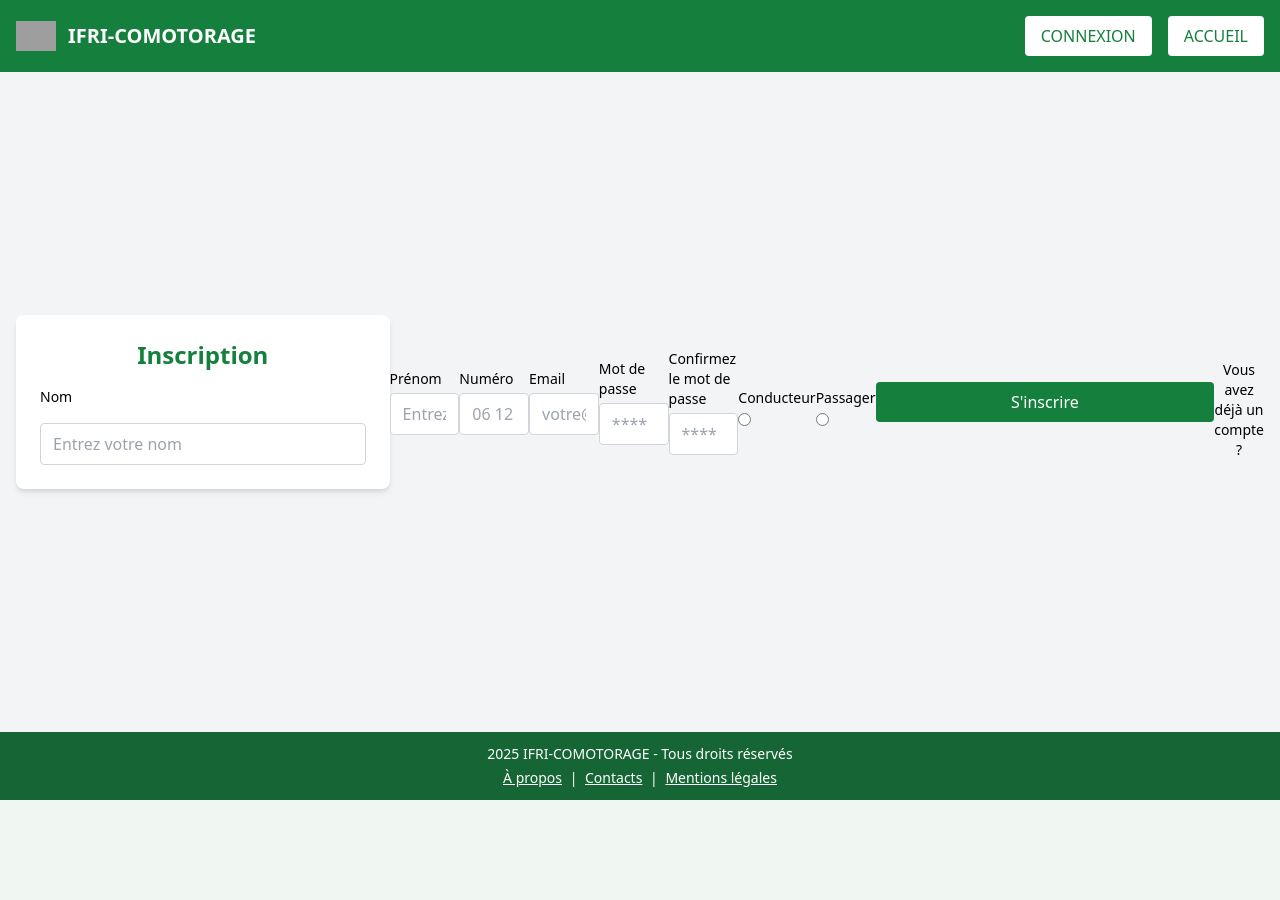
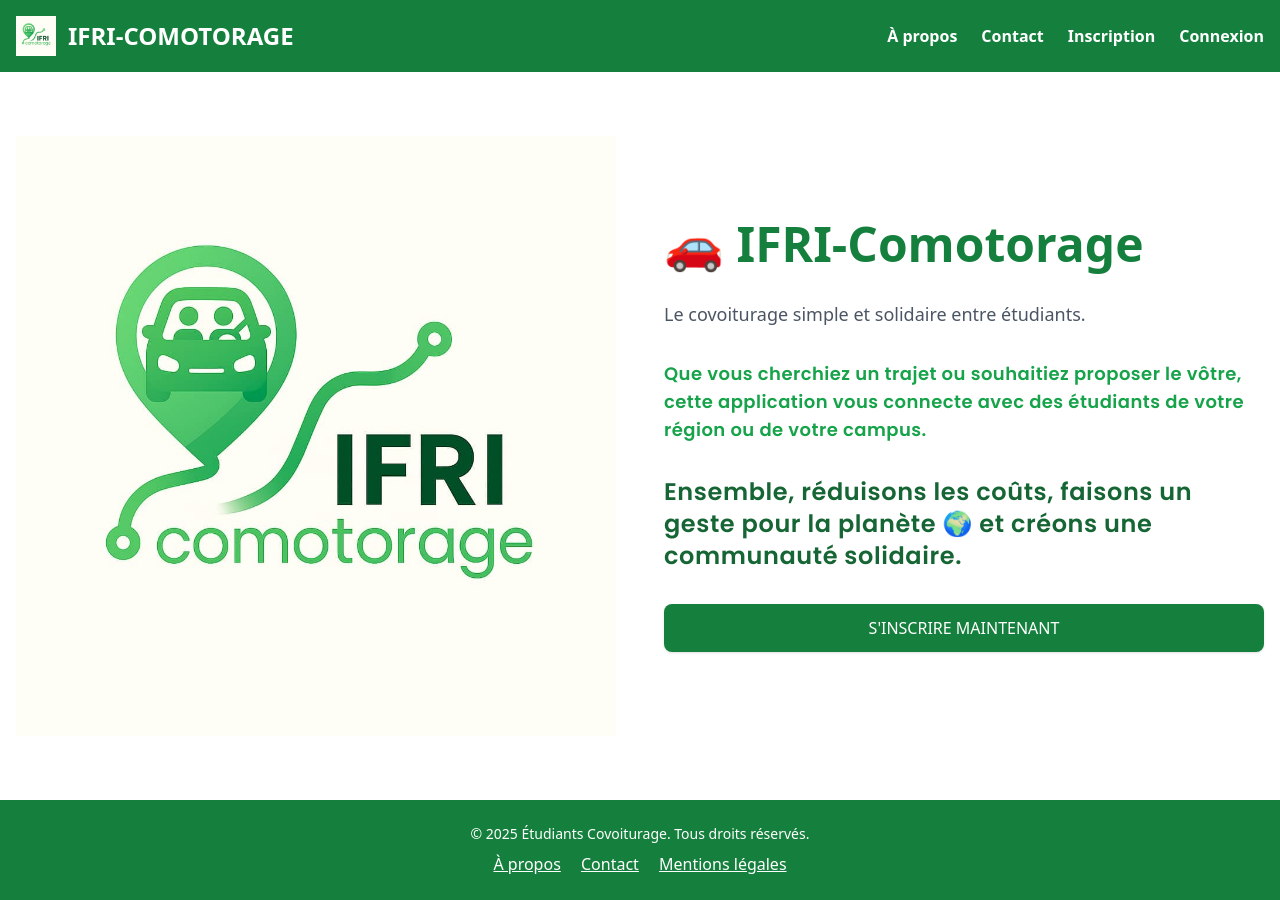
Before and after one commit to Eudes147/PIL1_2425_28, a Django app: page / in a window 1280 px wide. Before the commit the page ends 800 px from the top, so only its background shows below. Run offline with Django 5.2, Linux system fonts and the light colour scheme; some libraries are stand-ins or nearby versions; grey boxes are pictures that could not be loaded.

Commit message:
ajustement des redirections au niveau des templates, du logo et modification de la page d'accueil

```diff
--- a/authentificate_user/templates/accueil.html
+++ b/authentificate_user/templates/accueil.html
@@ -1,85 +1,82 @@
+{% load static %}
+
 <!DOCTYPE html>
 <html lang="fr">
 <head>
   <meta charset="UTF-8" />
   <meta name="viewport" content="width=device-width, initial-scale=1.0" />
-        <title>Accueil - IFRI-COMOTORAGE</title>
+  <title>Étudiants Covoiturage</title>
   <script src="https://cdn.tailwindcss.com"></script>
-        <style>
-            .scroll-container::-webkit-scrollbar {
-            display: none;
-            }
+  <link href="https://fonts.googleapis.com/css2?family=Poppins:wght@400;600&display=swap" rel="stylesheet">
+</head>
+<body class="bg-grey-100 justify-between flex flex-col min-h-screen">
 
-        </style>
-    </head>
-    <body class="bg-gray-100 min-h-screen flex flex-col justify-between">
 
-    <!-- Header -->
-    <header class="bg-green-700 text-white p-4 flex justify-between items-center">
+    <header class="bg-green-700 text-white p-4 justify-between items-center">
+        <div class="container mx-auto flex justify-between items-center">
             <div class="flex items-center">
-           {% load static %}
-            <img src="{% static 'authentificate_user/static/logo.jpeg.jpeg' %}" alt="logo ifri comotorage" class="w-10 h-auto mr-3">
-            <h1 class="text-xl font-bold">IFRI-COMOTORAGE</h1>
+                <img src="{% static 'logo.jpg' %}" alt="logo ifri comotorage" class="w-10 h-auto mr-3">
+                <h1 class="text-2xl font-bold">IFRI-COMOTORAGE</h1>
             </div>
-        <div class="space-x-2">
-        <button onclick="window.location.href='{% url 'inscription' %}'" class="bg-white text-green-700 px-4 py-2 rounded hover:bg-gray-200">Inscription</button>
-        <button onclick="window.location.href='{% url 'connexion' %}''" class="bg-white text-green-700 px-4 py-2 rounded hover:bg-gray-200">Connexion</button>
+
+            <nav class="hidden md:flex space-x-6 font-semibold">
+                <a href="/about" class="hover:underline">À propos</a>
+                <a href="/contact" class="hover:underline">Contact</a>
+                <a href="/inscription" class="hover:underline">Inscription</a>
+                <a href="/connexion" class="hover:underline">Connexion</a>
+            </nav>
+
+            <button class="md:hidden focus:outline-none" onclick="toggleMenu()">
+                <svg xmlns="http://www.w3.org/2000/svg" class="h-7 w-7" fill="none" viewBox="0 0 24 24" stroke="white">
+                    <path stroke-linecap="round" stroke-linejoin="round" stroke-width="2"
+                    d="M4 6h16M4 12h16M4 18h16" />
+                </svg>
+            </button>
+        </div>
+
+        <div id="mobile-menu" class="md:hidden hidden px-4 pb-4 space-y-2">
+            <a href="/about" class="block py-2 border-b border-white">À propos</a>
+            <a href="/contact" class="block py-2 border-b border-white">Contact</a>
+            <a href="/inscription" class="block py-2 border-b border-white">Inscription</a>
+            <a href="/connexion" class="block py-2">Connexion</a>
         </div>
     </header>
 
-    <!-- Main -->
-    <main class="flex-grow p-6 text-center">
-        <h2 class="text-2xl font-bold text-green-700 mb-6">BIENVENUE SUR VOTRE APPLICATION DE COVOITURAGE</h2>
 
-        <!-- Images Desktop -->
-        <div class="hidden md:flex justify-center space-x-4 mb-6">
-        <img src="assets/ressources/image1.png" alt="Image 1" class="rounded shadow">
-        <img src="assets/ressources/image2.jpg" alt="Image 2" class="rounded shadow">
-        <img src="assets/ressources/image3.jpg" alt="Image 3" class="rounded shadow">
+    <main class="flex-grow">
+        <section class="container mx-auto px-4 py-16 flex flex-col md:flex-row items-center justify-between gap-12">
+
+            <div class="md:w-1/2 text-center md:text-left">
+                <img src="{% static 'logo.jpg' %}" alt="Logo">
             </div>
 
-        <!-- Images Mobile -->
-        <div class="md:hidden mb-4">
-        <div id="mobile-slider" class="overflow-hidden w-full flex justify-center">
-            <img id="slider-image" src="assets/ressources/image1.png" alt="Slider" class="rounded shadow">
+
+            <div class="md:w-1/2 text-gray-700 flex flex-col space-y-8">
+                <h2 class="text-4xl md:text-5xl font-extrabold text-green-700">🚗 IFRI-Comotorage</h2>
+                <p class="mt-3 text-lg text-gray-600">Le covoiturage simple et solidaire entre étudiants.</p>
+                <p class="text-sm md:text-lg text-green-600 w-full font-[poppins] font-semibold tracking-wide leading-relaxed">
+                    Que vous cherchiez un trajet ou souhaitiez proposer le vôtre, cette application vous connecte avec des étudiants de votre région ou de votre campus.
+                </p>
+                <p class="mt-4 text-sm md:text-2xl text-green-800 w-full font-[poppins] font-semibold tracking-wide leading-relaxed">
+                    Ensemble, réduisons les coûts, faisons un geste pour la planète 🌍 et créons une communauté solidaire.
+                </p>
+                <a href="/register" class="mt-6 inline-block bg-green-700 text-white px-6 py-3 rounded-lg shadow hover:bg-green-800 transition text-center">
+                    S'INSCRIRE MAINTENANT
+                </a>
             </div>
-
-        <div class="flex justify-center mt-4 space-x-2">
-            <button onclick="changeImage(0)" class="bg-green-700 text-white px-3 py-1 rounded text-sm">1</button>
-            <button onclick="changeImage(1)" class="bg-green-700 text-white px-3 py-1 rounded text-sm">2</button>
-            <button onclick="changeImage(2)" class="bg-green-700 text-white px-3 py-1 rounded text-sm">3</button>
-        </div>
-
-        </div>
-
-        <p class="text-green-700 max-w-2xl mx-auto mt-4 text-4xl">
-        Parce que se déplacer ensemble c'est plus simple,économique et écologique notre plateforme facilite le trajet entre étudiants en mettant en relation ceux qui proposent un trajet avec ceux qui recherchent un moyen de transport. <br> Que ce soit pour aller au cours, assister àun évènement universitaire, rentrer chez soi ou simplement partager un trajet quotidien, notre service est là pour vous simplifier la vie. <br> Inscrivez vous dès maintenant, créez votre profil et publiez des demandes ou des offres de covoiturage
-        </p>
+        </section>
     </main>
 
-    <!-- Footer -->
-    <footer class="bg-green-700 text-white text-center text-sm p-4">
-        <p>2025 IFRI-COMOTORAGE - Tous droits réservés</p>
-        <div class="mt-1">
-        <a href="'{% url 'about' %}'" class="underline mx-1">À propos</a> |
-        <a href="'{% url 'contact' %}'" class="underline mx-1">Contacts</a> |
-        <a href="'{% url 'about' %}'" class="underline mx-1">Mentions légales</a>
+  <footer class="bg-green-700 text-white py-6 mt-auto">
+    <div class="container mx-auto text-center">
+      <p class="text-sm">&copy; 2025 Étudiants Covoiturage. Tous droits réservés.</p>
+      <div class="mt-2">
+        <a href="/about" class="underline mx-2">À propos</a>
+        <a href="/contact" class="underline mx-2">Contact</a>
+        <a href="mentions-legales.html" class="underline mx-2">Mentions légales</a>
+      </div>
     </div>
   </footer>
-
-
-    <!-- Script pour changer d’image sur mobile -->
-    <script>
-        const images = [
-        "assets/ressources/image1.png",
-        "assets/ressources/image2.jpg",
-        "assets/ressources/image3.jpg"
-        ];
-
-        function changeImage(index) {
-        document.getElementById("slider-image").src = images[index];
-        }
-    </script>
-
+<script src="assets/js/accueil.js"></script>
 </body>
 </html>
--- a/authentificate_user/templates/inscription.html
+++ b/authentificate_user/templates/inscription.html
@@ -1,3 +1,4 @@
+{% load static %}
 <!DOCTYPE html>
 <html lang="fr">
 <head>
@@ -11,8 +12,8 @@
 
     <header class="bg-green-700 text-white p-4 flex justify-between items-center">
         <div class="flex items-center">
-            {% load static %}
-             <img src="{% static 'authentificate_user/static/logo.jpeg.jpeg' %}" alt="logo ifri comotorage" class="w-10 h-auto mr-3">
+
+             <img src="{% static 'logo.jpg' %}" alt="logo ifri comotorage" class="w-10 h-auto mr-3">
              <h1 class="text-xl font-bold">IFRI-COMOTORAGE</h1>
         </div>
         <div class="flex space-x-4">
@@ -31,9 +32,8 @@
       <h2 class="text-2xl font-bold text-green-700 mb-4 text-center">Inscription</h2>
     <form action="{% url 'inscription' %}" method="post" class="space-y-4" >
         {% csrf_token %}
-
+        <div>
           <label class="block text-sm font-medium">Nom</label>
-
           <input type="text" class="w-full border border-gray-300 rounded px-3 py-2 mt-1" placeholder="Entrez votre nom" required />
         </div>
 
@@ -80,7 +80,7 @@
 
       <p class="text-sm text-center mt-4">
         Vous avez déjà un compte ?
-
+      <a href="/connexion" class="text-green-600 hover:underline">Connectez-vous</a>
       </p>
     </div>
   </main>
@@ -89,9 +89,9 @@
   <footer class="bg-green-800 text-white text-center text-sm p-3">
     <p>2025 IFRI-COMOTORAGE - Tous droits réservés</p>
     <div class="mt-1">
-      <a href="'{% url 'about' %}'" class="underline mx-1">À propos</a> |
-      <a href="'{% url 'contact' %}'" class="underline mx-1">Contacts</a> |
-      <a href="'{% url 'about' %}'" class="underline mx-1">Mentions légales</a>
+      <a href="/about" class="underline mx-1">À propos</a> |
+      <a href="/contact" class="underline mx-1">Contacts</a> |
+      <a href="" class="underline mx-1">Mentions légales</a>
     </div>
   </footer>
 
--- a/authentificate_user/templates/password_reset.html
+++ b/authentificate_user/templates/password_reset.html
@@ -1,3 +1,5 @@
+{% load static %}
+
 <!DOCTYPE html>
 <html lang="fr">
 <head>
@@ -9,7 +11,7 @@
 
     <header class="bg-green-700 text-white p-4 flex justify-between items-center">
         <div class="flex items-center">
-            <img src="assets/ressources/logo.jpeg.jpeg" alt="logo ifri comotorage" class="w-10 h-auto mr-3">
+            <img src="{% static 'logo.jpg' %}" alt="logo ifri comotorage" class="w-10 h-auto mr-3">
             <h1 class="text-xl font-bold">IFRI-COMOTORAGE</h1>
         </div>
         <div class="flex space-x-4">
--- a/authentificate_user/templates/password_reset_complete.html
+++ b/authentificate_user/templates/password_reset_complete.html
@@ -1,3 +1,5 @@
+{% load static %}
+
 <!DOCTYPE html>
 <html lang="fr">
 <head>
@@ -8,7 +10,7 @@
 <body class="bg-gray-100 min-h-screen flex flex-col justify-between">
     <header class="bg-green-700 text-white p-4 flex justify-between items-center">
         <div class="flex items-center">
-            <img src="assets/ressources/logo.jpeg.jpeg" alt="logo ifri comotorage" class="w-10 h-auto mr-3">
+            <img src="{% static 'logo.jpg' %}" alt="logo ifri comotorage" class="w-10 h-auto mr-3">
             <h1 class="text-xl font-bold">IFRI-COMOTORAGE</h1>
         </div>
         <div class="flex space-x-4">
--- a/authentificate_user/templates/password_reset_done.html
+++ b/authentificate_user/templates/password_reset_done.html
@@ -1,3 +1,5 @@
+{% load static %}
+
 <!DOCTYPE html>
 <html lang="fr">
 <head>
--- a/authentificate_user/urls.py
+++ b/authentificate_user/urls.py
@@ -6,11 +6,12 @@ from django.contrib.auth import views as auth_views
 
 urlpatterns = [
 
-    path('', views.inscription, name='inscription'),
-    path('accueil/', accueil, name='accueil'),
+    path('', views.accueil, name='accueil'),
+    path('accueil/', views.accueil, name='accueil'),
+    path('inscription/', views.inscription, name='inscription'),
     path('connexion/', ConnexionView.as_view(), name='connexion'),
-    path('about/', about, name='about'),
-    path('contact/', contact, name='contact'),
+    path('about/', views.about, name='about'),
+    path('contact/', views.contact, name='contact'),
     path('password_reset/', auth_views.PasswordResetView.as_view(template_name='password_reset.html'), name='password_reset'),
     path('password_reset/done/', auth_views.PasswordResetDoneView.as_view(template_name='password_reset_done.html'), name='password_reset_done'),
     path('reset/<uidb64>/<token>/', auth_views.PasswordResetConfirmView.as_view(template_name='password_reset_confirm.html'), name='password_reset_confirm'),
--- a/ifri_comotorage/settings.py
+++ b/ifri_comotorage/settings.py
@@ -80,9 +80,9 @@ WSGI_APPLICATION = 'ifri_comotorage.wsgi.application'
 DATABASES = {
     'default': {
         'ENGINE': 'django.db.backends.mysql',
-        'NAME': 'ifri_comotorage',
-        'USER': 'kenokxno',
-        'PASSWORD': 'Hamelinparis-2007',
+        'NAME': 'ifri_comotorage2',
+        'USER': 'root',
+        'PASSWORD': '1_Br1ng_The_Pa1n_L1ke',
         'HOST':'localhost',
         'PORT':'3306',
     }
--- a/ifri_comotorage/urls.py
+++ b/ifri_comotorage/urls.py
@@ -15,7 +15,6 @@ Including another URLconf
     2. Add a URL to urlpatterns:  path('blog/', include('blog.urls'))
 """
 from django.contrib import admin
-from django.contrib import admin
 from django.urls import path, include
 
 urlpatterns = [
```
Also changed, not shown: authentificate_user/templates/about.html (+10 -9 lines), authentificate_user/templates/connexion.html (+7 -6 lines), authentificate_user/templates/contact.html (+11 -9 lines), authentificate_user/static/logo.jpg (renamed from authentificate_user/static/logo.jpeg.jpeg.jpg). Lines whose indentation alone changed are shown as unchanged.
